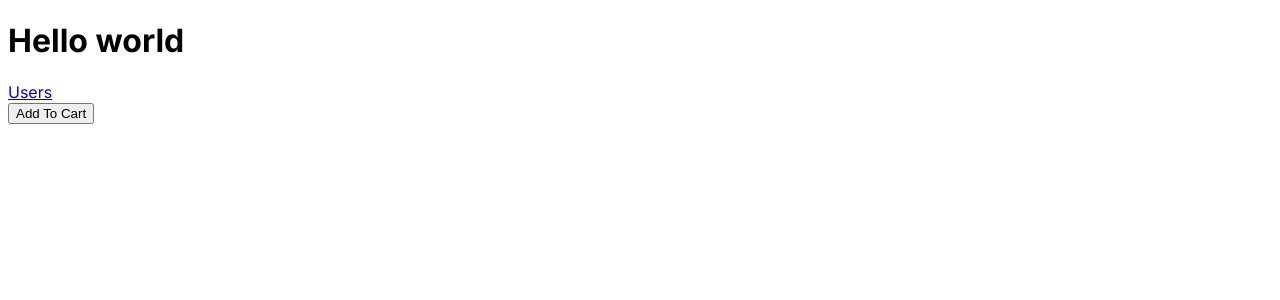
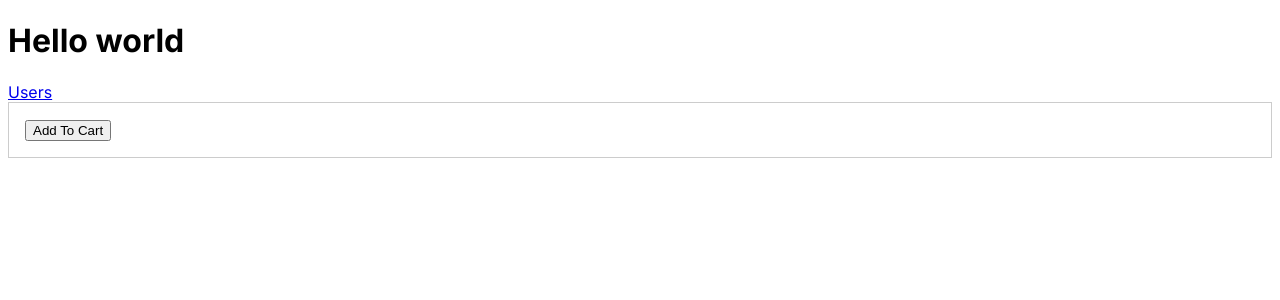
Before and after one commit to firoze-hossain/next-app, a Next.js app: page / in a window 1280 px wide. Shown: the top 300 px of the page. Built offline with nearby package versions, Linux system fonts and the light colour scheme.

Commit message:
work with css

```diff
--- /dev/null
+++ b/app/components/ProductCard.module.css
@@ -0,0 +1,4 @@
+.card {
+  padding: 1rem;
+  border: 1px solid #ccc;
+}
--- a/app/components/ProductCard.tsx
+++ b/app/components/ProductCard.tsx
@@ -1,9 +1,9 @@
 import React from "react";
 import AddToCart from "./AddToCart";
-
+import styles from "./ProductCard.module.css";
 const ProductCard = () => {
   return (
-    <div>
+    <div className={styles.card}>
       <AddToCart />
     </div>
   );
--- a/app/globals.css
+++ b/app/globals.css
@@ -4,15 +4,11 @@
 
 :root {
   --foreground-rgb: 0, 0, 0;
-  --background-start-rgb: 214, 219, 220;
-  --background-end-rgb: 255, 255, 255;
 }
 
 @media (prefers-color-scheme: dark) {
   :root {
     --foreground-rgb: 255, 255, 255;
-    --background-start-rgb: 0, 0, 0;
-    --background-end-rgb: 0, 0, 0;
   }
 }
 
```
